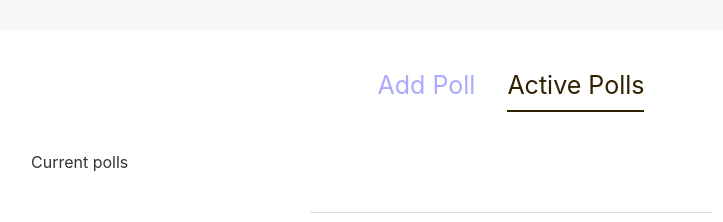
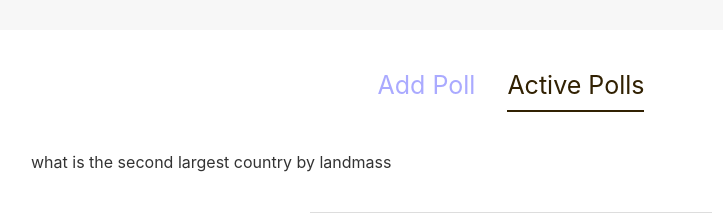
Before and after one commit to hckrtst/polls, a Svelte app in the folder north-poll/: page / in a window 1280 px wide. Both pictures are taken after a click on the item "Active Polls". Shown: the part 299-521 px from the top of the page, without its empty margins (129-852 px from the left). Built offline with nearby package versions, Linux system fonts and the light colour scheme.

Commit message:
event for adding polls

```diff
--- a/north-poll/src/App.svelte
+++ b/north-poll/src/App.svelte
@@ -9,6 +9,18 @@
 
   function handleSelectTab(event) {
     activeTab = event.detail.tab;
+  }
+
+  let polls = [
+    {
+      ques: "what is the second largest country by landmass",
+      ansA: "Australia",
+      ansB: "Canada"
+    },
+  ];
+
+  function handleAddPoll(e) {
+    console.log(e.detail);
   }
 </script>
 
@@ -23,9 +35,11 @@
 <main>
   <Tabs {tabs} {activeTab} on:selectTab={handleSelectTab} />
   {#if activeTab === tabs[0]}
-    <AddPollForm/>
+    <AddPollForm on:addPoll={handleAddPoll}/>
   {:else}
-    <p>Current polls</p>
+    {#each polls as poll}
+      <p>{poll.ques}</p>
+    {/each}
   {/if}
 </main>
 
--- a/north-poll/src/components/AddPollForm.svelte
+++ b/north-poll/src/components/AddPollForm.svelte
@@ -1,5 +1,7 @@
 <script>
   import Button from "./Button.svelte";
+  import { createEventDispatcher } from 'svelte';
+
   let fields = {
     ques: '',
     ansA: '',
@@ -19,6 +21,8 @@
     return [true, ''];
   }
 
+  const dispatch = createEventDispatcher();
+
   function handleAdd() {
     valid = true;
     let ok = false;
@@ -33,10 +37,8 @@
     else errors.ansB = '';
 
     if (valid) {
-      // TODO submit
-      console.log("Valid");
+      dispatch('addPoll', fields);
     }
-    console.log(errors);
   }
 </script>
 <form on:submit|preventDefault={handleAdd}>
```
